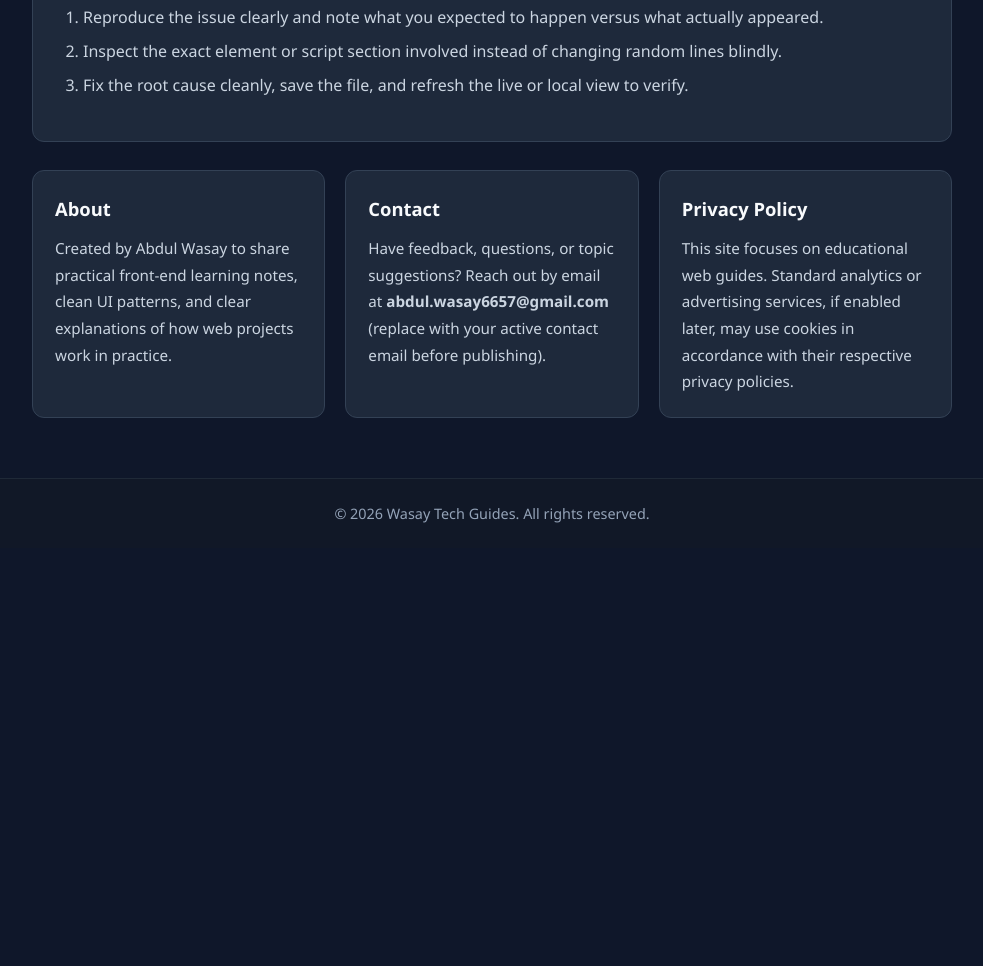
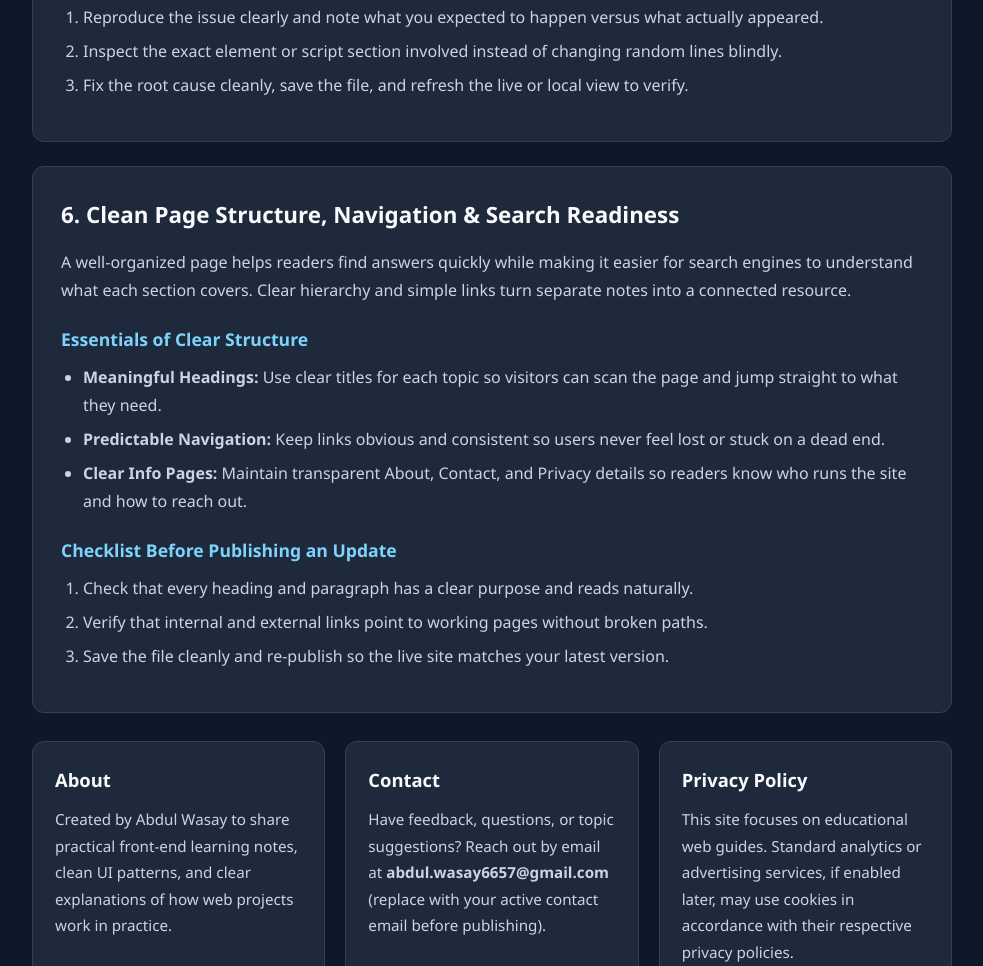
Before and after one commit to abdulwasay6657-hub/wasay-guides, a plain HTML site: page index.html in a window 1280 px wide. Shown: the part 3159-4125 px from the top of the page, without its empty margins (148-1131 px from the left). Before the commit the page ends 3707 px from the top, so only its background shows below. Drawn offline with Linux system fonts and the light colour scheme.

Commit message:
Add files via upload

```diff
--- a/index.html
+++ b/index.html
@@ -306,6 +306,26 @@
             <li>Fix the root cause cleanly, save the file, and refresh the live or local view to verify.</li>
           </ol>
         </article>
+        <article class="article-card" id="structure-navigation-guide">
+          <h2>6. Clean Page Structure, Navigation &amp; Search Readiness</h2>
+          <p>
+            A well-organized page helps readers find answers quickly while making it easier for search engines to understand what each section covers. Clear hierarchy and simple links turn separate notes into a connected resource.
+          </p>
+
+          <h3>Essentials of Clear Structure</h3>
+          <ul>
+            <li><strong>Meaningful Headings:</strong> Use clear titles for each topic so visitors can scan the page and jump straight to what they need.</li>
+            <li><strong>Predictable Navigation:</strong> Keep links obvious and consistent so users never feel lost or stuck on a dead end.</li>
+            <li><strong>Clear Info Pages:</strong> Maintain transparent About, Contact, and Privacy details so readers know who runs the site and how to reach out.</li>
+          </ul>
+
+          <h3>Checklist Before Publishing an Update</h3>
+          <ol>
+            <li>Check that every heading and paragraph has a clear purpose and reads naturally.</li>
+            <li>Verify that internal and external links point to working pages without broken paths.</li>
+            <li>Save the file cleanly and re-publish so the live site matches your latest version.</li>
+          </ol>
+        </article>
     <section class="info-grid">
       <div class="info-box" id="about">
         <h2>About</h2>
```
